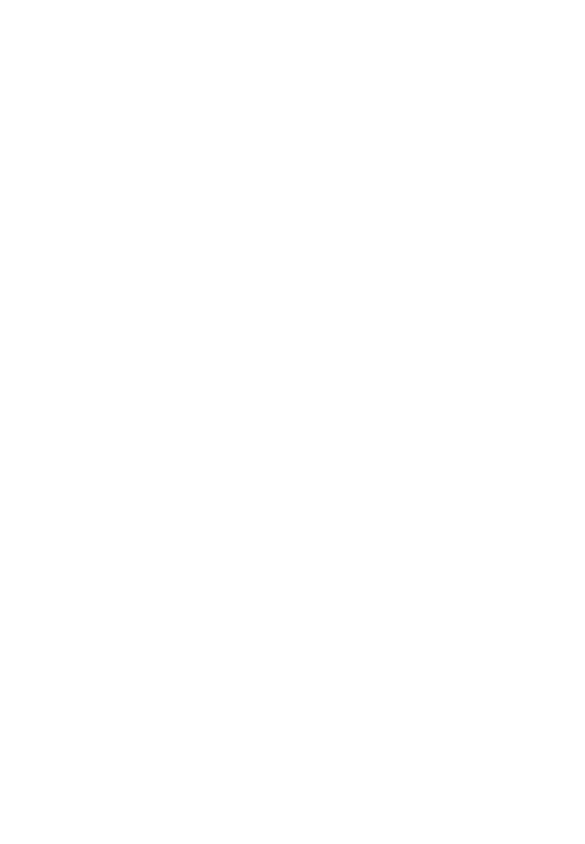
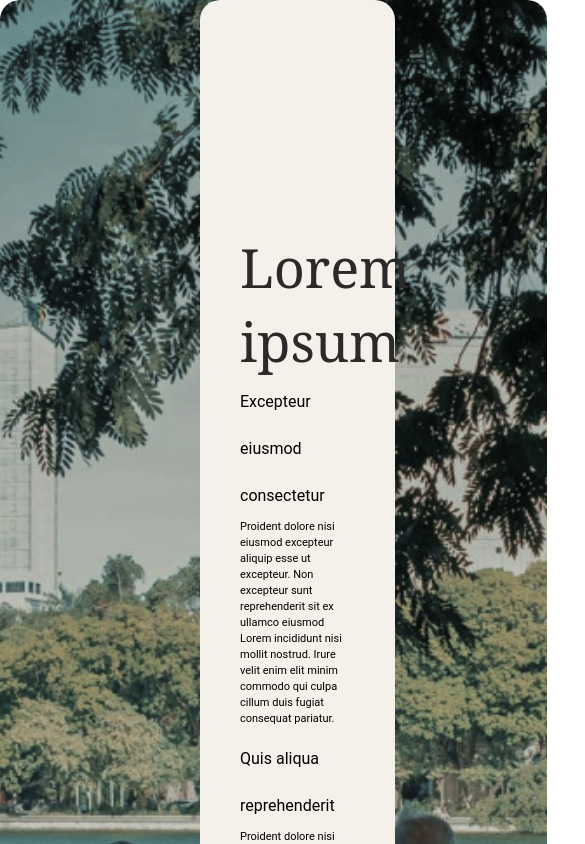
Before and after one commit to dangno1/wgentechJSC, a plain HTML site: page index.html in a window 390 px wide. Shown: the top 844 px of the page, 585 px wide, since content can reach past the window. Drawn offline with Linux system fonts and the light colour scheme.

Commit message:
Code html và css section 2 chưa có responsive

```diff
--- a/index.html
+++ b/index.html
@@ -1,11 +1,82 @@
 <!DOCTYPE html>
 <html lang="en">
+
 <head>
     <meta charset="UTF-8">
     <meta name="viewport" content="width=device-width, initial-scale=1.0">
     <title>Document</title>
+    <link rel="stylesheet" href="style.css">
 </head>
+
 <body>
+    <div class="page-section">
+        <div class="container">
+            <div class="banner2">
+                <div class="banner2__column banner2__column--mobile">
+                    <div class="banner2__image">
+                        <img src="./img/image1_banner2.jpg" alt="">
+                    </div>
+                    <div class="banner2__text">
+                        <div class="banner2__content">
+                            <div class="banner2__title">
+                                Lorem ipsum
+                            </div>
 
+                            <div class="banner2__subtitle">
+                                Excepteur eiusmod consectetur
+                            </div>
+                            <div class="banner2__desc">
+                                Proident dolore nisi eiusmod excepteur aliquip esse ut excepteur. Non excepteur sunt
+                                reprehenderit sit ex ullamco eiusmod Lorem incididunt nisi mollit nostrud. Irure velit
+                                enim
+                                elit minim commodo qui culpa cillum duis fugiat consequat pariatur.
+                            </div>
+
+                            <div class="banner2__subtitle banner2__subtitle--2">
+                                Quis aliqua reprehenderit
+                            </div>
+                            <div class="banner2__desc">
+                                Proident dolore nisi eiusmod excepteur aliquip esse ut excepteur. Non excepteur sunt
+                                reprehenderit sit ex ullamco eiusmod Lorem incididunt nisi mollit nostrud. Irure velit
+                                enim elit minim commodo qui culpa cillum duis fugiat consequat pariatur.
+                            </div>
+
+                            <div class="banner2__subtitle banner2__subtitle--2">
+                                Ad sit cillum amet duis quis commodo
+                            </div>
+                            <div class="banner2__desc">
+                                Proident dolore nisi eiusmod excepteur aliquip esse ut excepteur. Non excepteur sunt
+                                reprehenderit sit ex ullamco eiusmod Lorem incididunt nisi mollit nostrud. Irure velit
+                                enim elit minim commodo qui culpa cillum duis fugiat consequat pariatur.
+                            </div>
+                        </div>
+                    </div>
+                </div>
+                <div class="banner2__column">
+                    <div class="banner2__text">
+                        <div class="banner2__content">
+                            <div class="banner2__title banner2__title--top">
+                                Mollit aliquip do ipsum consectetur
+                            </div>
+                            <div class="banner2__desc banner2__desc--top">
+                                Ex laborum ea qui consectetur mollit commodo eiusmod culpa dolor cupidatat. Ullamco
+                                dolore irure ea sit elit velit non officia. Ad eu reprehenderit in et voluptate mollit.
+                                Reprehenderit incididunt magna consequat enim sit eiusmod est dolor laborum cupidatat.
+                                <br> <br>
+                                Ipsum minim mollit irure dolore. Sint fugiat deserunt dolor aute enim et cillum
+                                adipisicing cillum nostrud anim. Sit dolore incididunt dolore do sunt pariatur
+                                consectetur id qui pariatur eu incididunt adipisicing. Irure sint fugiat officia veniam
+                                consectetur. Esse laborum amet aliqua ad in sunt labore duis.
+                            </div>
+                        </div>
+                    </div>
+                    <div class="banner2__image">
+                        <img src="./img/image2_banner2.jpg" alt="">
+                    </div>
+                </div>
+            </div>
+        </div>
+    </div>
 </body>
+
 </html>
--- a/style.css
+++ b/style.css
@@ -1,3 +1,84 @@
 body {
     margin: 0;
 }
+
+.page-section {
+    padding-bottom: 50px;
+}
+
+.container {
+    max-width: 1100px;
+    margin: 0 auto;
+}
+
+.banner2 {
+    display: flex;
+    flex-direction: column;
+    gap: 5px;
+}
+
+.banner2__column {
+    display: flex;
+    gap: 5px;
+    align-items: stretch;
+}
+
+.banner2__image {
+    max-width: 50%;
+}
+
+.banner2__text {
+    max-width: 50%;
+    background-color: #F4F0EA;
+    border-radius: 20px;
+}
+
+.banner2__content {
+    padding-left: 40px;
+    padding-right: 40px;
+    padding-top: 230px;
+}
+
+.banner2__image img {
+    width: 547px;
+    height: 100%;
+    object-fit: cover;
+    border-radius: 20px;
+}
+
+.banner2__title {
+    font-family: Georgia, sans-serif;
+    font-size: 54px;
+    font-weight: 400;
+    line-height: 74px;
+    color: #2C2A29;
+    vertical-align: middle;
+}
+
+.banner2__title--top {
+    padding-top: 69px;
+    line-height: 60px;
+    font-size: 52px;
+}
+
+.banner2__subtitle {
+    font-family: Roboto, sans-serif;
+    font-weight: 400;
+    font-size: 16px;
+    line-height: 47px;
+}
+
+.banner2__subtitle--2 {
+    padding-top: 8px;
+}
+
+.banner2__desc {
+    font-family: Roboto, sans-serif;
+    font-weight: 400;
+    font-size: 11px;
+    line-height: 16px;
+}
+
+.banner2__desc--top {
+    padding-top: 33px;
+}
```
Also changed, not shown: img/image1_banner1.png (added), img/image1_banner2.jpg (added), img/image2_banner1.png (added), img/image2_banner2.jpg (added).
